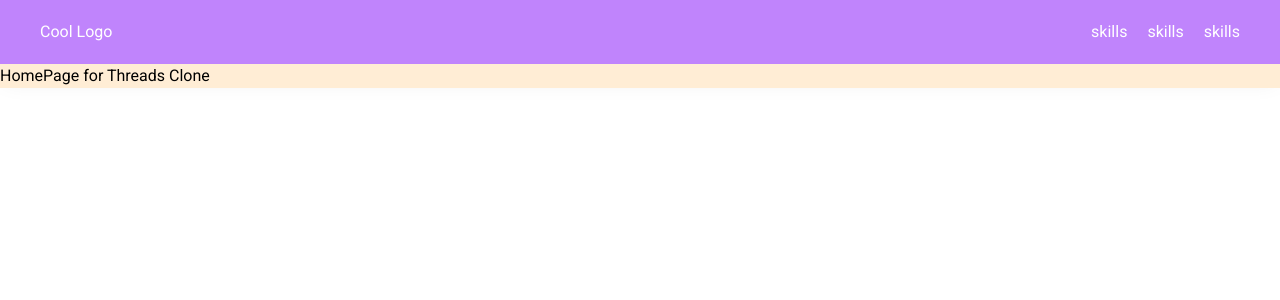
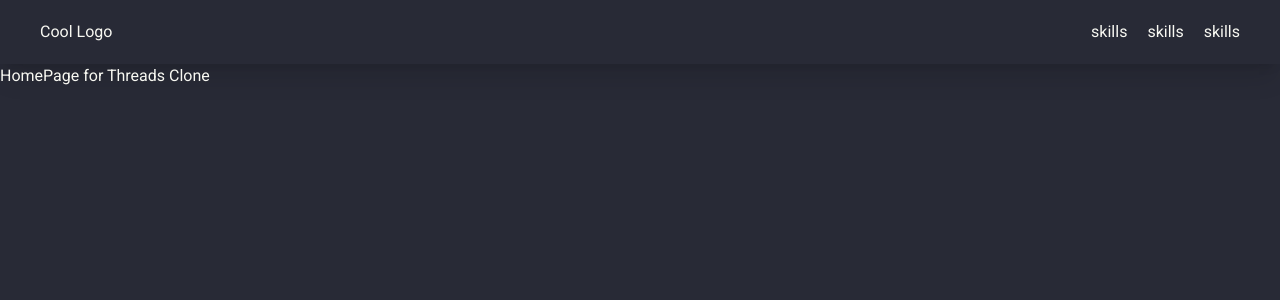
Before and after one commit to mark-elias/Threads-Clone, a Next.js app: page / in a window 1280 px wide. Shown: the top 300 px of the page. Built offline with nearby package versions, Linux system fonts and the light colour scheme.

Commit message:
daisyUI setup

```diff
--- a/app/(auth)/layout.tsx
+++ b/app/(auth)/layout.tsx
@@ -20,7 +20,7 @@ export default function RootLayout({
 }>) {
   return (
     <ClerkProvider>
-      <html lang="en">
+      <html lang="en" data-theme="dracula">
         <body className={roboto.className}>{children}</body>
       </html>
     </ClerkProvider>
--- a/app/(auth)/sign-in/[[...sign-in]]/page.tsx
+++ b/app/(auth)/sign-in/[[...sign-in]]/page.tsx
@@ -5,7 +5,7 @@ function SignInPage() {
   return (
     <div>
       <h1>This is the Sign In Page</h1>
-      <div className="bg-green-400 flex justify-center h-screen items-center">
+      <div className="flex justify-center h-screen items-center">
         <SignIn />
       </div>
     </div>
--- a/app/(auth)/sign-up/[[...sign-up]]/page.tsx
+++ b/app/(auth)/sign-up/[[...sign-up]]/page.tsx
@@ -5,7 +5,7 @@ function SignUpPage() {
   return (
     <div>
       <h1>This is the Sign Up page</h1>
-      <div className="bg-yellow-200 flex justify-center h-screen items-center">
+      <div className="flex justify-center h-screen items-center">
         <SignUp />
       </div>
     </div>
--- a/app/(root)/NavBar.tsx
+++ b/app/(root)/NavBar.tsx
@@ -5,7 +5,7 @@ import React from "react";
 
 function NavBar() {
   return (
-    <nav className="bg-purple-400 flex justify-between px-10 text-white py-5 shadow-xl items-center">
+    <nav className=" flex justify-between px-10 py-5 shadow-xl items-center">
       <div>Cool Logo</div>
       <div className="flex gap-5 items-center">
         <Link href={"/"}>skills</Link>
--- a/app/(root)/layout.tsx
+++ b/app/(root)/layout.tsx
@@ -22,7 +22,7 @@ export default function RootLayout({
 }>) {
   return (
     <ClerkProvider>
-      <html lang="en">
+      <html lang="en" data-theme="dracula">
         <body className={roboto.className}>
           <NavBar />
           <main>{children}</main>
--- a/app/(root)/page.tsx
+++ b/app/(root)/page.tsx
@@ -3,7 +3,7 @@ import MobileMenu from "../components/MobileMenu";
 
 function HomePage() {
   return (
-    <div className="bg-orange-100">
+    <div className="">
       <h1>HomePage for Threads Clone</h1>
       <MobileMenu />
     </div>
--- a/package.json
+++ b/package.json
@@ -23,6 +23,7 @@
     "@types/node": "^20",
     "@types/react": "^18",
     "@types/react-dom": "^18",
+    "daisyui": "^4.12.13",
     "eslint": "^8",
     "eslint-config-next": "14.2.16",
     "postcss": "^8",
--- a/tailwind.config.ts
+++ b/tailwind.config.ts
@@ -11,5 +11,8 @@ module.exports = {
   theme: {
     extend: {},
   },
-  plugins: [],
-}
+  plugins: [require("daisyui")],
+  daisyui: {
+    themes: ["dracula"],
+  },
+};
```
Also changed, not shown: 1 other file (tests, documents, lock files or other folders).
